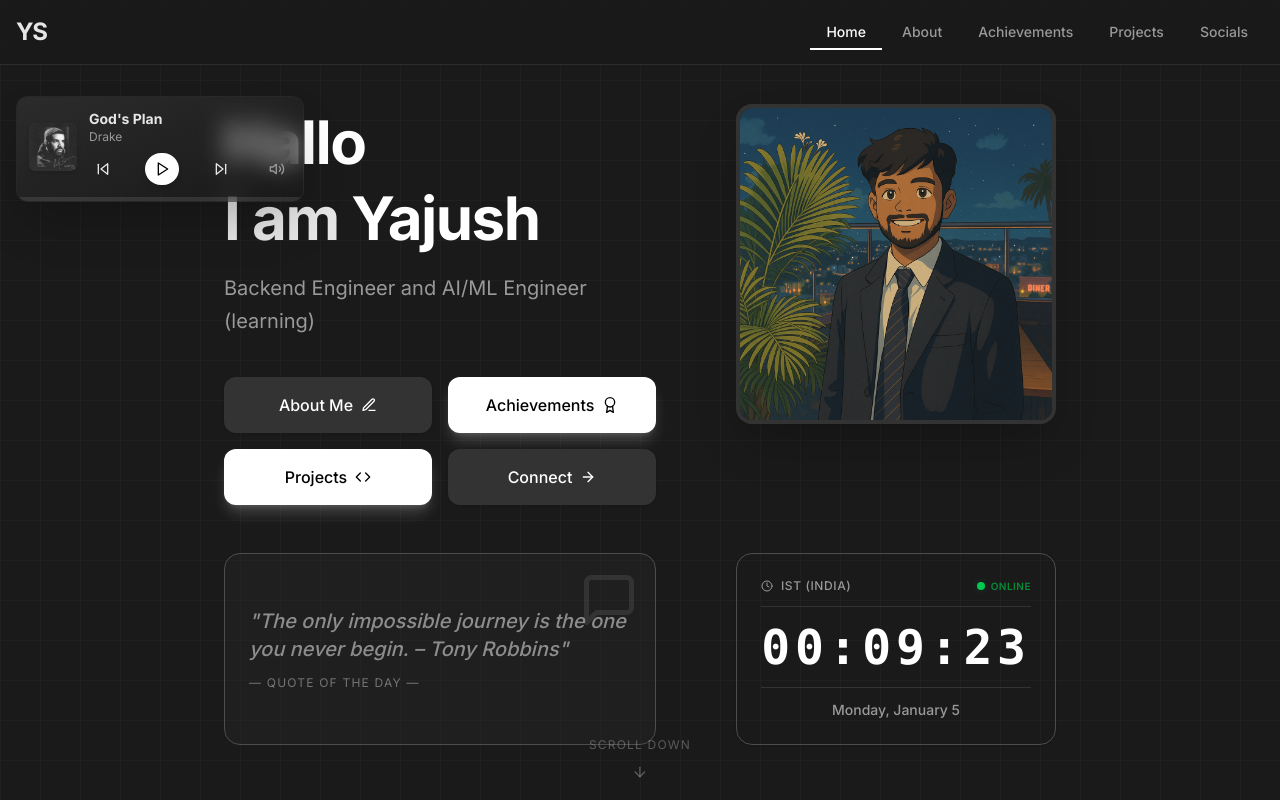
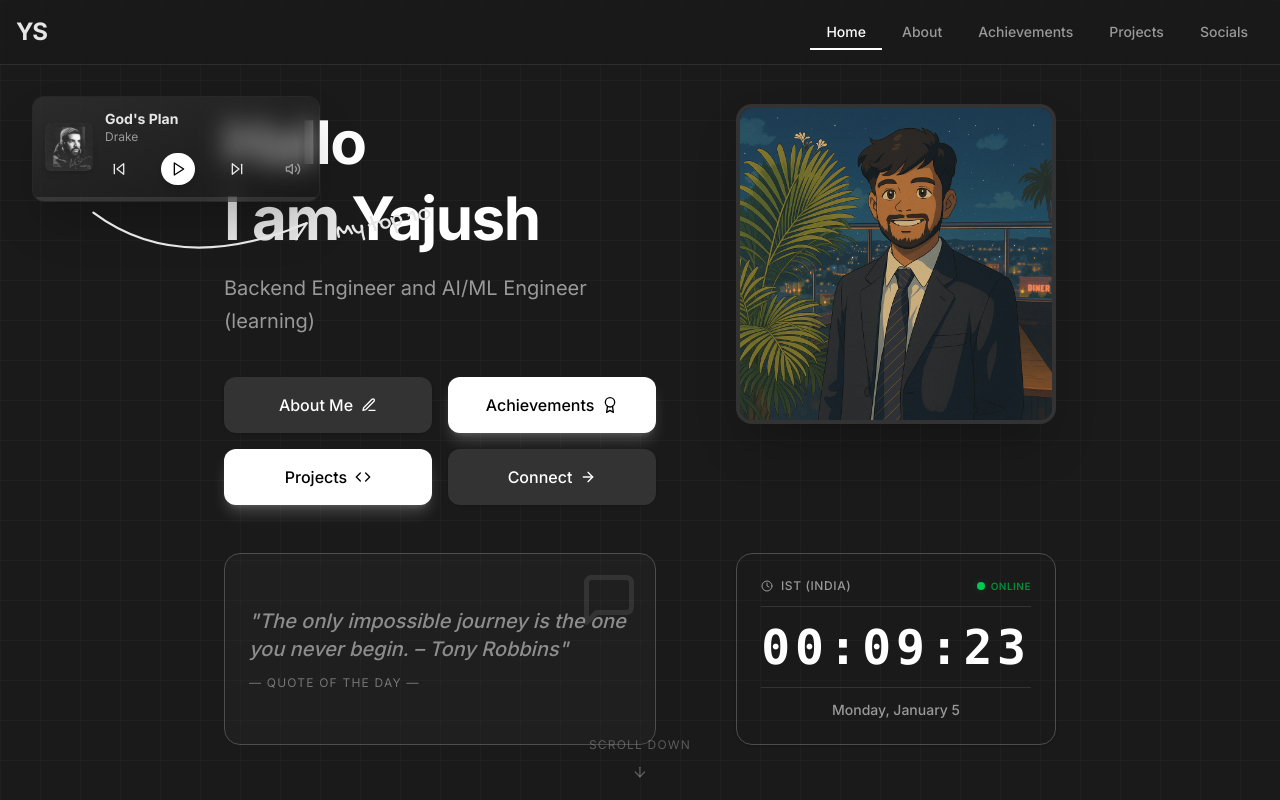
Before and after one commit to Yajush-afk/portfolio-project-yajush, a Next.js app in the folder frontend/: page / in a window 1280 px wide. Shown: the top 800 px of the page. Built offline with nearby package versions, Linux system fonts and the light colour scheme.

Commit message:
feat: Add "My Top 10" song list button with Gochi Hand font and accompanying player layout adjustments.

```diff
--- a/frontend/src/app/layout.tsx
+++ b/frontend/src/app/layout.tsx
@@ -1,11 +1,12 @@
 import type { Metadata } from "next";
-import { Inter } from "next/font/google";
+import { Inter, Gochi_Hand } from "next/font/google";
 import "./globals.css";
 import Navbar from "@/components/Navbar";
 import { SongProvider } from "@/context/SongContext";
 import SongPlayer from "@/components/SongPlayer";
 
 const inter = Inter({ subsets: ["latin"] });
+const gochiHand = Gochi_Hand({ subsets: ["latin"], weight: "400", variable: "--font-gochi" });
 
 export const metadata: Metadata = {
   title: "Yajush Srivastava | Portfolio",
@@ -22,7 +23,7 @@ export default function RootLayout({
 }) {
   return (
     <html lang="en" suppressHydrationWarning>
-      <body className={inter.className}>
+      <body className={`${inter.className} ${gochiHand.variable}`}>
         <script
           dangerouslySetInnerHTML={{
             __html: `
--- a/frontend/src/components/SongPlayer.tsx
+++ b/frontend/src/components/SongPlayer.tsx
@@ -2,15 +2,16 @@
 
 import { useSong } from "@/context/SongContext";
 import { motion, AnimatePresence } from "framer-motion";
-import { FiSkipBack, FiSkipForward, FiPlay, FiPause, FiVolume2, FiVolumeX, FiInfo } from "react-icons/fi";
+import { FiSkipBack, FiSkipForward, FiPlay, FiPause, FiVolume2, FiVolumeX, FiInfo, FiList, FiX } from "react-icons/fi";
 import { useEffect, useState, useRef } from "react";
 
 import Image from "next/image";
 
 export default function SongPlayer() {
-    const { currentSong, isPlaying, togglePlay, playNext, playPrev, isInitialized, currentTime, duration, isMuted, toggleMute, seek } = useSong();
+    const { currentSong, isPlaying, togglePlay, playNext, playPrev, isInitialized, currentTime, duration, isMuted, toggleMute, seek, songs, playSong } = useSong();
     const [showRipple, setShowRipple] = useState(false);
     const [isExpanded, setIsExpanded] = useState(false);
+    const [showSongList, setShowSongList] = useState(false);
     const isFirstMount = useRef(true);
 
     // Trigger ripple on song change
@@ -71,8 +72,10 @@ export default function SongPlayer() {
                         exit={{ opacity: 0 }}
                         transition={{ type: "spring", stiffness: 300, damping: 30 }}
                         onClick={() => setIsExpanded(true)}
-                        className="fixed bottom-0 left-0 right-0 z-50 w-full md:w-72 md:top-24 md:left-4 md:bottom-auto md:right-auto rounded-t-xl md:rounded-xl overflow-hidden border-t md:border border-white/10 shadow-2xl backdrop-blur-md bg-black/40 cursor-pointer"
+                        className="fixed bottom-0 left-0 right-0 z-50 w-full md:w-72 md:top-24 md:left-8 md:bottom-auto md:right-auto cursor-pointer"
                     >
+                        {/* Inner Wrapper for Player Content (Overflow Hidden) */}
+                        <div className="relative w-full h-full rounded-t-xl md:rounded-xl overflow-hidden border-t md:border border-white/10 shadow-2xl backdrop-blur-md bg-black/40">
                             {/* Dynamic Gradient Background */}
                             <div className="absolute inset-0 opacity-30 bg-gradient-to-br from-primary/40 to-accent/40 pointer-events-none" />
 
@@ -112,6 +115,36 @@ export default function SongPlayer() {
                             <div className="relative h-1 bg-white/10 w-full">
                                 <motion.div className="absolute top-0 left-0 h-full bg-primary" style={{ width: `${progress}%` }} layoutId="progress-bar" />
                             </div>
+                        </div>
+
+                        {/* My Top 10 Button */}
+                        <div className="absolute -right-28 top-28 hidden md:flex flex-col items-start pointer-events-auto z-50">
+                            <button
+                                onClick={(e) => {
+                                    e.stopPropagation();
+                                    setShowSongList(true);
+                                }}
+                                className="font-[family-name:var(--font-gochi)] text-2xl text-foreground -rotate-12 hover:scale-110 transition-transform cursor-pointer whitespace-nowrap"
+                            >
+                                My top 10
+                            </button>
+                        </div>
+
+                        {/* Arrow SVG */}
+                        <svg
+                            className="absolute -bottom-32 left-10 w-80 h-40 text-foreground hidden md:block pointer-events-none z-40"
+                            viewBox="0 0 300 150"
+                            fill="none"
+                            stroke="currentColor"
+                            strokeWidth="2"
+                            strokeLinecap="round"
+                            strokeLinejoin="round"
+                        >
+                            {/* Start from bottom-left edge, swoop down and right, point to text (shortened) */}
+                            <path d="M20,40 Q100,100 220,50" />
+                            <path d="M220,50 L205,55" />
+                            <path d="M220,50 L210,65" />
+                        </svg>
                     </motion.div>
                 ) : (
                     /* Full Player Overlay */
@@ -135,8 +168,16 @@ export default function SongPlayer() {
 
                             <div className="relative z-10 p-8 flex flex-col items-center text-center h-full justify-center space-y-8">
                                 {/* Header */}
-                                <div className="w-full flex justify-between items-center text-xs font-bold tracking-widest uppercase text-white">
-                                    <span>Now Playing</span>
+                                <div className="w-full flex justify-between items-center text-xs font-bold tracking-widest uppercase text-white relative">
+                                    <span className="absolute left-1/2 -translate-x-1/2">Now Playing</span>
+                                    <div className="flex items-center gap-2 ml-auto">
+                                        <button
+                                            onClick={() => setShowSongList(true)}
+                                            className="p-2 hover:bg-white/10 rounded-full transition-colors text-white"
+                                            aria-label="View Queue"
+                                        >
+                                            <FiList size={24} />
+                                        </button>
                                         <button
                                             onClick={() => setIsExpanded(false)}
                                             className="p-2 hover:bg-white/10 rounded-full transition-colors text-white"
@@ -144,6 +185,7 @@ export default function SongPlayer() {
                                         >
                                             <FiSkipBack className="rotate-[-90deg]" size={24} />
                                         </button>
+                                    </div>
                                 </div>
 
                                 {/* Large Album Art */}
@@ -220,6 +262,72 @@ export default function SongPlayer() {
                     </motion.div>
                 )}
             </AnimatePresence>
+
+            {/* Song List Modal */}
+            <AnimatePresence>
+                {showSongList && (
+                    <motion.div
+                        initial={{ opacity: 0 }}
+                        animate={{ opacity: 1 }}
+                        exit={{ opacity: 0 }}
+                        className="fixed inset-0 z-[110] flex items-center justify-center bg-black/60 backdrop-blur-md p-4"
+                        onClick={() => setShowSongList(false)}
+                    >
+                        <motion.div
+                            initial={{ scale: 0.9, opacity: 0 }}
+                            animate={{ scale: 1, opacity: 1 }}
+                            exit={{ scale: 0.9, opacity: 0 }}
+                            className="relative w-full max-w-md bg-card border border-white/10 rounded-3xl shadow-2xl overflow-hidden flex flex-col max-h-[80vh]"
+                            onClick={(e) => e.stopPropagation()}
+                        >
+                            {/* Header */}
+                            <div className="p-4 border-b border-white/10 flex justify-between items-center bg-black/20">
+                                <h2 className="text-lg font-bold text-white">My Top 10</h2>
+                                <button
+                                    onClick={() => setShowSongList(false)}
+                                    className="p-1.5 hover:bg-white/10 rounded-full transition-colors text-white"
+                                >
+                                    <FiX size={20} />
+                                </button>
+                            </div>
+
+                            {/* List */}
+                            <div className="overflow-y-auto p-2 space-y-1">
+                                {songs.map((song, index) => (
+                                    <button
+                                        key={song.id}
+                                        onClick={() => {
+                                            playSong(index);
+                                            setShowSongList(false);
+                                        }}
+                                        className={`w-full flex items-center gap-3 p-2 rounded-lg transition-all group ${currentSong.id === song.id ? 'bg-white/10' : 'hover:bg-white/5'}`}
+                                    >
+                                        <div className="relative w-10 h-10 rounded-md overflow-hidden shrink-0">
+                                            <Image src={song.image} alt={song.title} fill className="object-cover" />
+                                            {/* Play Overlay */}
+                                            <div className={`absolute inset-0 flex items-center justify-center bg-black/40 ${currentSong.id === song.id ? 'opacity-100' : 'opacity-0 group-hover:opacity-100'} transition-opacity`}>
+                                                {currentSong.id === song.id && isPlaying ? (
+                                                    <div className="flex gap-0.5 items-end h-3">
+                                                        <motion.div animate={{ height: [3, 12, 6, 12, 3] }} transition={{ repeat: Infinity, duration: 1 }} className="w-0.5 bg-white rounded-full" />
+                                                        <motion.div animate={{ height: [6, 3, 12, 3, 6] }} transition={{ repeat: Infinity, duration: 1 }} className="w-0.5 bg-white rounded-full" />
+                                                        <motion.div animate={{ height: [12, 6, 3, 6, 12] }} transition={{ repeat: Infinity, duration: 1 }} className="w-0.5 bg-white rounded-full" />
+                                                    </div>
+                                                ) : (
+                                                    <FiPlay className="text-white fill-white" size={16} />
+                                                )}
+                                            </div>
+                                        </div>
+                                        <div className="flex flex-col items-start text-left flex-1 min-w-0">
+                                            <span className={`text-sm font-bold truncate ${currentSong.id === song.id ? 'text-primary' : 'text-white'}`}>{song.title}</span>
+                                            <span className="text-xs text-white/60 truncate">{song.artist}</span>
+                                        </div>
+                                    </button>
+                                ))}
+                            </div>
+                        </motion.div>
+                    </motion.div>
+                )}
+            </AnimatePresence>
         </>
     );
 }
```
Also changed, not shown: frontend/src/context/SongContext.tsx (+12 -1 lines). Lines whose indentation alone changed are shown as unchanged.
